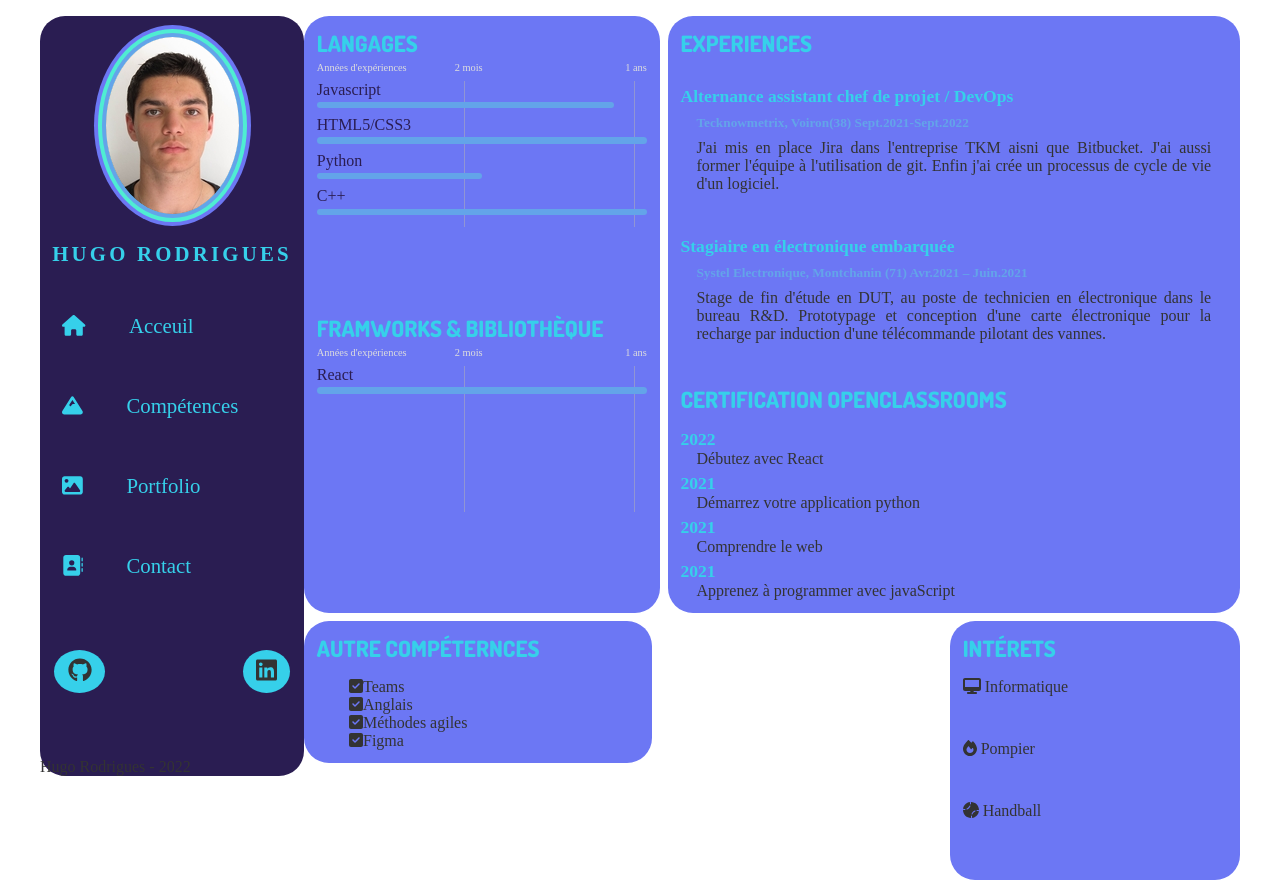
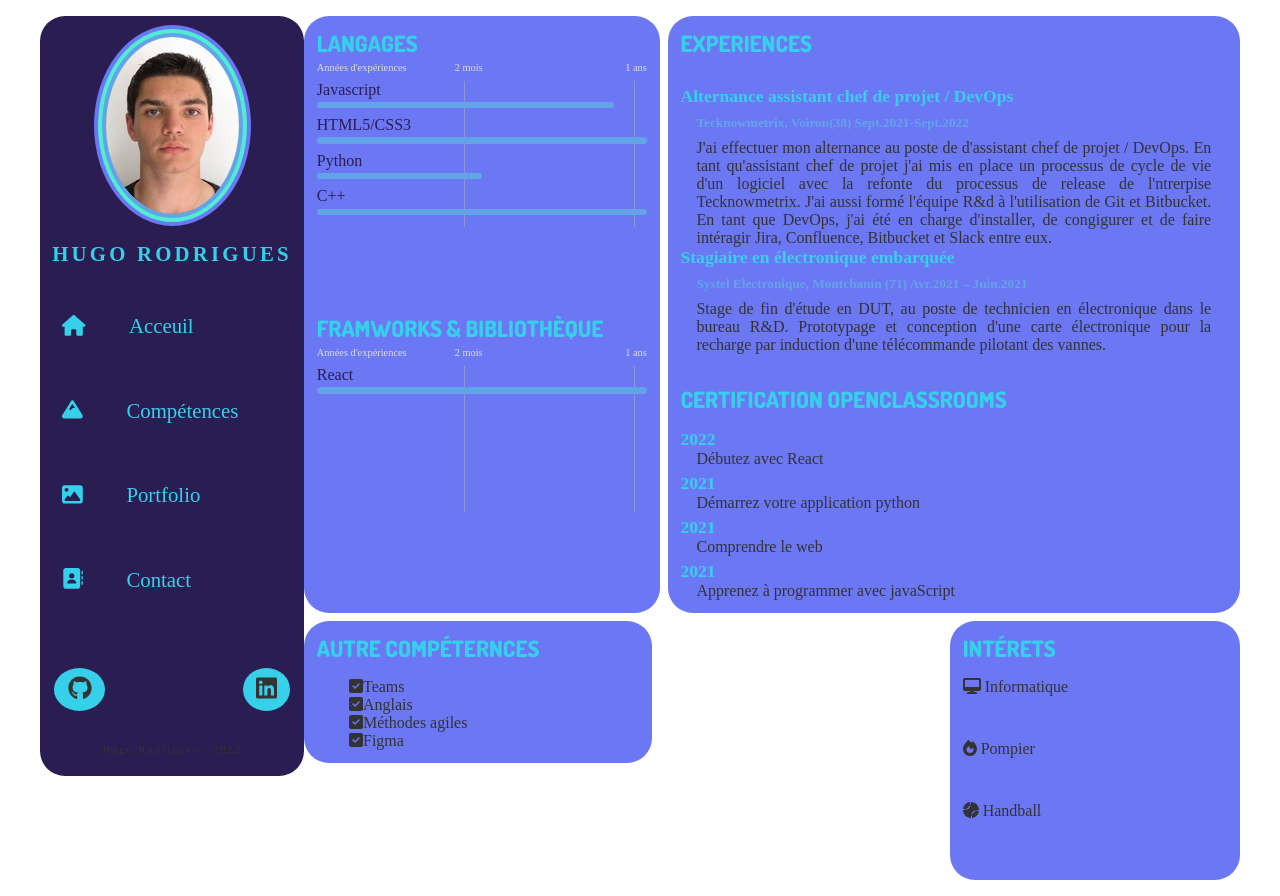
Before and after one commit to hugo38rodrigues/CvReact, a React (Create React App) app in the folder cv_react/: page /Competence in a window 1280 px wide. Built offline with nearby package versions, Linux system fonts and the light colour scheme; a web font is replaced by a local one.

Commit message:
mise a jour de la description de poste +correction syntaxe

```diff
--- a/cv_react/src/component/Navigation.js
+++ b/cv_react/src/component/Navigation.js
@@ -46,6 +46,7 @@ const Navigation = () => {
           </li>
         </ul>
       </div>
+
       <div className="socialNetwork" activeclassname="navActive">
         <ul>
           <li>
@@ -68,9 +69,9 @@ const Navigation = () => {
             </a>
           </li>
         </ul>
-      </div>
-      <div className="signature">
-        <p>Hugo Rodrigues - 2022</p>
+        <div className="signature">
+          <p>Hugo Rodrigues - 2022</p>
+        </div>
       </div>
     </div>
   );
--- a/cv_react/src/component/competences/Experiences.js
+++ b/cv_react/src/component/competences/Experiences.js
@@ -8,9 +8,13 @@ const Experiences = () => {
         <h4>Alternance assistant chef de projet / DevOps</h4>
         <h5>Tecknowmetrix, Voiron(38) Sept.2021-Sept.2022</h5>
         <p>
-          J'ai mis en place Jira dans l'entreprise TKM aisni que Bitbucket. J'ai
-          aussi former l'équipe à l'utilisation de git. Enfin j'ai crée un
-          processus de cycle de vie d'un logiciel.
+          J'ai effectuer mon alternance au poste de d'assistant chef de projet /
+          DevOps. En tant qu'assistant chef de projet j'ai mis en place un
+          processus de cycle de vie d'un logiciel avec la refonte du processus
+          de release de l'ntrerpise Tecknowmetrix. J'ai aussi formé l'équipe R&d
+          à l'utilisation de Git et Bitbucket. En tant que DevOps, j'ai été en
+          charge d'installer, de congigurer et de faire intéragir Jira,
+          Confluence, Bitbucket et Slack entre eux.
         </p>
       </div>
       <div className="exp-2">
```
